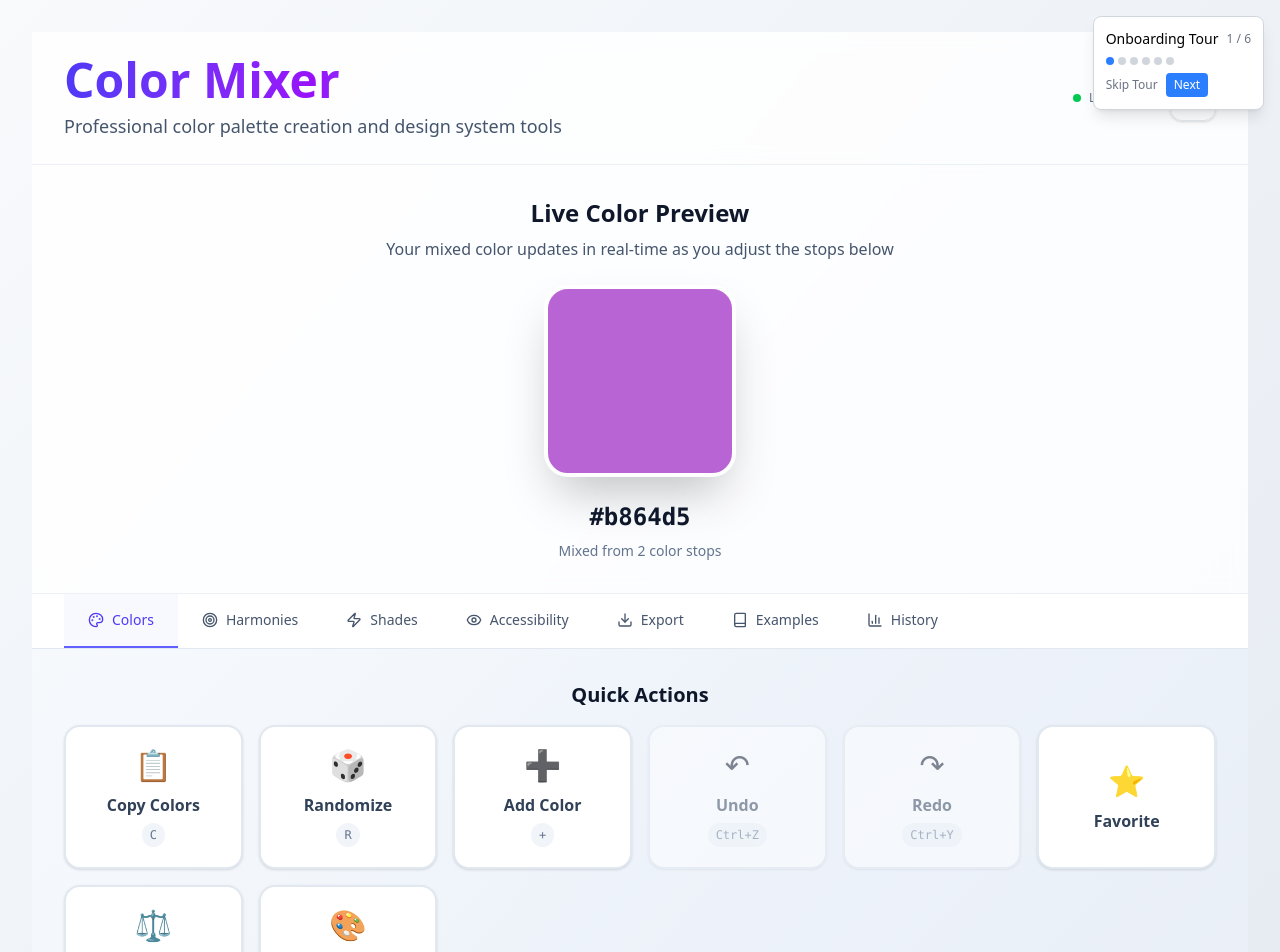
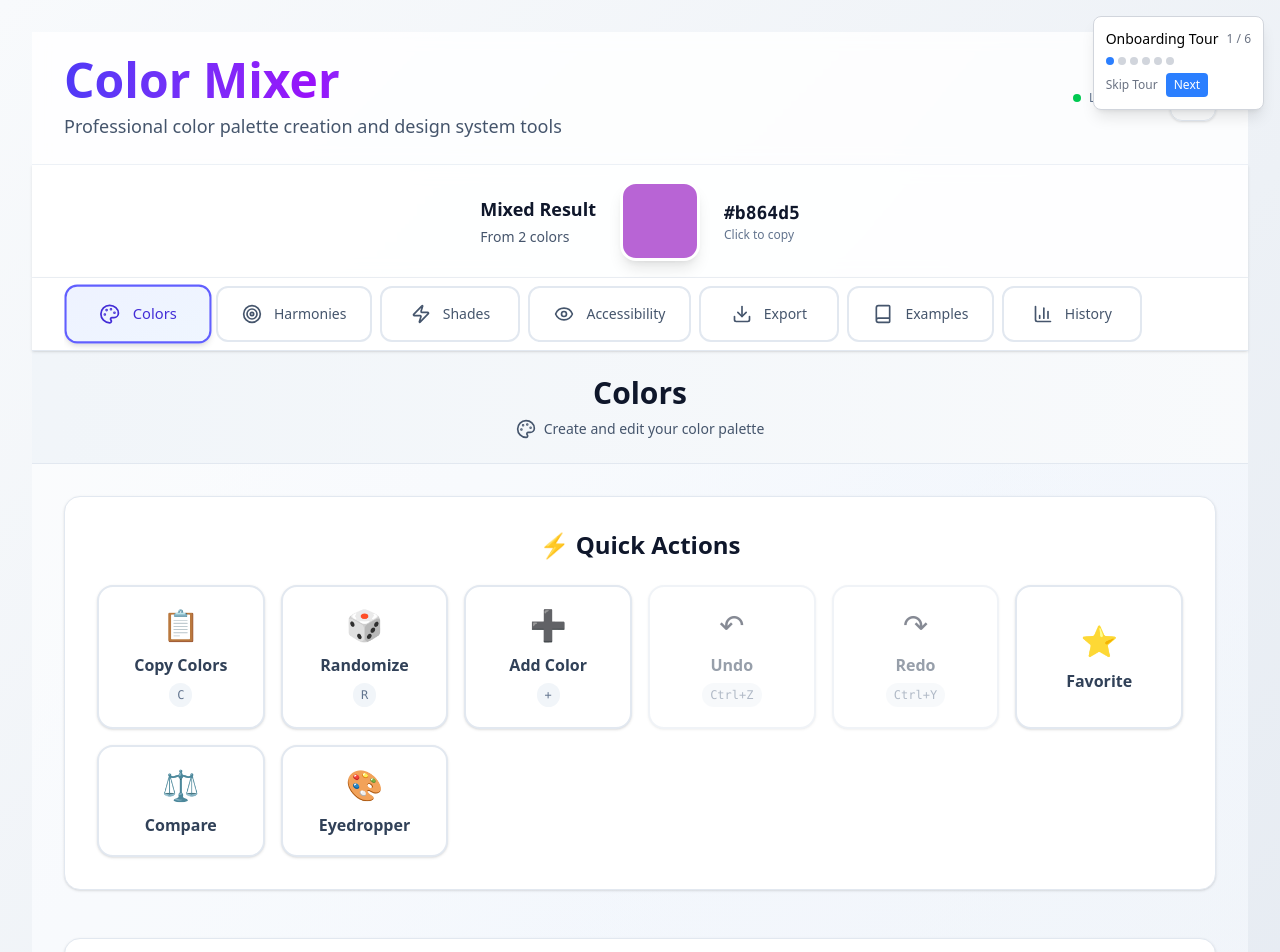
Before and after one commit to sauravptl/color-mixer, a React (Vite) app: page / in a window 1280 px wide. Shown: the top 952 px of the page. Built offline with nearby package versions, Linux system fonts and the light colour scheme.

Commit message:
Updated ColorMixer.tsx

```diff
--- a/src/components/ColorMixer.tsx
+++ b/src/components/ColorMixer.tsx
@@ -387,23 +387,21 @@ const ColorMixer: React.FC = () => {
 
   return (
     <div className="w-full min-h-screen bg-gradient-to-br from-slate-50 via-blue-50/30 to-indigo-50/20 dark:from-slate-900 dark:via-slate-900 dark:to-slate-800">
-      {/* Main Content */}
-      <div className="w-full">
-        {/* Mixed Color Preview */}
-        <div className="w-full bg-white/80 dark:bg-slate-900/80 backdrop-blur-sm border-b border-slate-200/60 dark:border-slate-800/60">
-          <div className="w-full px-4 sm:px-6 lg:px-8 py-8">
-            <div className="text-center mb-6">
-              <h2 className="text-2xl font-bold text-slate-900 dark:text-slate-100 mb-2">
-                Live Color Preview
+      {/* Compact Mixed Color Preview */}
+      <div className="w-full bg-white/90 dark:bg-slate-900/90 backdrop-blur-sm border-b border-slate-200/60 dark:border-slate-800/60 shadow-sm">
+        <div className="w-full px-4 sm:px-6 lg:px-8 py-4">
+          <div className="flex items-center justify-center gap-6">
+            <div className="text-left">
+              <h2 className="text-lg font-bold text-slate-900 dark:text-slate-100 mb-1">
+                Mixed Result
               </h2>
-              <p className="text-slate-600 dark:text-slate-400">
-                Your mixed color updates in real-time as you adjust the stops below
+              <p className="text-sm text-slate-600 dark:text-slate-400">
+                From {currentPalette.colors.length} colors
               </p>
             </div>
 
-            <div className="flex justify-center mb-6">
             <div
-                className="w-32 h-32 sm:w-40 sm:h-40 lg:w-48 lg:h-48 rounded-3xl shadow-2xl border-4 border-white dark:border-slate-700 hover:scale-105 transition-transform duration-300 cursor-pointer"
+              className="w-20 h-20 rounded-2xl shadow-lg border-3 border-white dark:border-slate-700 hover:scale-110 transition-transform duration-200 cursor-pointer"
               style={{ backgroundColor: mixedColor }}
               onClick={() => {
                 navigator.clipboard?.writeText(mixedColor);
@@ -411,37 +409,37 @@ const ColorMixer: React.FC = () => {
               }}
               title={`Click to copy ${mixedColor}`}
             />
-            </div>
 
-            <div className="text-center">
-              <div className="text-2xl font-mono font-bold text-slate-900 dark:text-slate-100 mb-2">
+            <div className="text-left">
+              <div className="text-lg font-mono font-bold text-slate-900 dark:text-slate-100">
                 {mixedColor}
               </div>
-              <div className="text-sm text-slate-500 dark:text-slate-400">
-                Mixed from {currentPalette.colors.length} color stops
+              <div className="text-xs text-slate-500 dark:text-slate-400">
+                Click to copy
+              </div>
             </div>
           </div>
         </div>
       </div>
 
-        {/* Navigation Tabs */}
-        <div className="w-full bg-white dark:bg-slate-900 border-b border-slate-200 dark:border-slate-800 sticky top-20 z-30">
+      {/* Enhanced Navigation Tabs */}
+      <div className="w-full bg-white dark:bg-slate-900 border-b border-slate-200 dark:border-slate-800 sticky top-20 z-30 shadow-sm">
         <div className="w-full px-4 sm:px-6 lg:px-8">
-            <div className="flex overflow-x-auto scrollbar-hide">
+          <div className="flex overflow-x-auto scrollbar-hide py-2">
             {sections.map((section) => {
               const Icon = section.icon;
               return (
                 <button
                   key={section.id}
                   onClick={() => setActiveSection(section.id as any)}
-                    className={`flex items-center gap-2 px-6 py-4 text-sm font-medium border-b-2 transition-all duration-200 whitespace-nowrap ${
+                  className={`flex items-center gap-3 px-6 py-4 text-sm font-medium rounded-xl border-2 transition-all duration-300 whitespace-nowrap mx-1 min-w-[140px] justify-center ${
                     activeSection === section.id
-                        ? 'border-indigo-500 text-indigo-600 dark:text-indigo-400 bg-indigo-50/50 dark:bg-indigo-900/20'
-                        : 'border-transparent text-slate-600 dark:text-slate-400 hover:text-slate-900 dark:hover:text-slate-200 hover:border-slate-300 dark:hover:border-slate-600'
+                      ? 'border-indigo-500 text-indigo-700 dark:text-indigo-300 bg-gradient-to-br from-indigo-50 to-blue-50 dark:from-indigo-900/30 dark:to-blue-900/30 shadow-md transform scale-105'
+                      : 'border-slate-200 dark:border-slate-700 text-slate-600 dark:text-slate-400 hover:text-slate-900 dark:hover:text-slate-200 hover:border-indigo-300 dark:hover:border-indigo-600 hover:bg-slate-50 dark:hover:bg-slate-800/50 hover:scale-102'
                   }`}
                 >
-                    <Icon className="w-4 h-4" />
-                    <span className="hidden sm:inline">{section.label}</span>
+                  <Icon className="w-5 h-5" />
+                  <span>{section.label}</span>
                 </button>
               );
             })}
@@ -449,8 +447,33 @@ const ColorMixer: React.FC = () => {
         </div>
       </div>
 
-        {/* Content Sections */}
-        <div className="w-full px-4 sm:px-6 lg:px-8 py-8">
+      {/* Content Sections with Better Visual Hierarchy */}
+      <div className="w-full">
+        {/* Section Header */}
+        <div className="w-full bg-gradient-to-r from-slate-100 to-slate-50 dark:from-slate-800 dark:to-slate-900 border-b border-slate-200 dark:border-slate-700">
+          <div className="w-full px-4 sm:px-6 lg:px-8 py-6">
+            <div className="text-center">
+              <h2 className="text-3xl font-bold text-slate-900 dark:text-slate-100 mb-2">
+                {sections.find(s => s.id === activeSection)?.label || 'Color Tools'}
+              </h2>
+              <div className="flex items-center justify-center gap-2 text-slate-600 dark:text-slate-400">
+                {React.createElement(sections.find(s => s.id === activeSection)?.icon || Palette, { className: "w-5 h-5" })}
+                <span className="text-sm">
+                  {activeSection === 'colors' && 'Create and edit your color palette'}
+                  {activeSection === 'harmonies' && 'Discover color relationships based on theory'}
+                  {activeSection === 'shades' && 'Generate tints, shades, and variations'}
+                  {activeSection === 'accessibility' && 'Check WCAG compliance and contrast ratios'}
+                  {activeSection === 'export' && 'Export in multiple formats for your workflow'}
+                  {activeSection === 'examples' && 'Browse professionally designed palettes'}
+                  {activeSection === 'history' && 'View and manage your palette history'}
+                </span>
+              </div>
+            </div>
+          </div>
+        </div>
+
+        {/* Main Content Area */}
+        <div className="w-full px-4 sm:px-6 lg:px-8 py-8 bg-white/30 dark:bg-slate-900/30 min-h-[600px]">
           <AnimatePresence mode="wait">
             {activeSection === 'colors' && (
               <motion.div
@@ -459,20 +482,20 @@ const ColorMixer: React.FC = () => {
                 animate={{ opacity: 1, y: 0 }}
                 exit={{ opacity: 0, y: -20 }}
                 transition={{ duration: 0.3 }}
-                className="space-y-8"
+                className="space-y-12"
               >
                 {/* Quick Actions */}
-                <div data-onboarding="quick-actions">
-                  <h3 className="text-xl font-bold text-slate-900 dark:text-slate-100 mb-4">
-                    Quick Actions
+                <div data-onboarding="quick-actions" className="bg-white dark:bg-slate-900/70 rounded-2xl p-8 shadow-sm border border-slate-200 dark:border-slate-800">
+                  <h3 className="text-2xl font-bold text-slate-900 dark:text-slate-100 mb-6 text-center">
+                    ⚡ Quick Actions
                   </h3>
                   <QuickActions actions={quickActions} />
                 </div>
 
                 {/* Color Controls */}
-                <div data-onboarding="color-inputs">
-                  <h3 className="text-xl font-bold text-slate-900 dark:text-slate-100 mb-4">
-                    Color Stops
+                <div data-onboarding="color-inputs" className="bg-white dark:bg-slate-900/70 rounded-2xl p-8 shadow-sm border border-slate-200 dark:border-slate-800">
+                  <h3 className="text-2xl font-bold text-slate-900 dark:text-slate-100 mb-6 text-center">
+                    🎨 Color Stops
                   </h3>
                   <div className="grid gap-6 lg:grid-cols-2 xl:grid-cols-3">
                     {currentPalette.colors.map((color, index) => (
@@ -505,7 +528,9 @@ const ColorMixer: React.FC = () => {
                 </div>
 
                 {/* Color Theory Tips */}
+                <div className="bg-gradient-to-r from-blue-50 to-indigo-50 dark:from-blue-900/20 dark:to-indigo-900/20 rounded-2xl p-8 border border-blue-200 dark:border-blue-800">
                   <ColorTheoryTips currentContext="general" />
+                </div>
               </motion.div>
             )}
 
```
Lines whose indentation alone changed are shown as unchanged.
